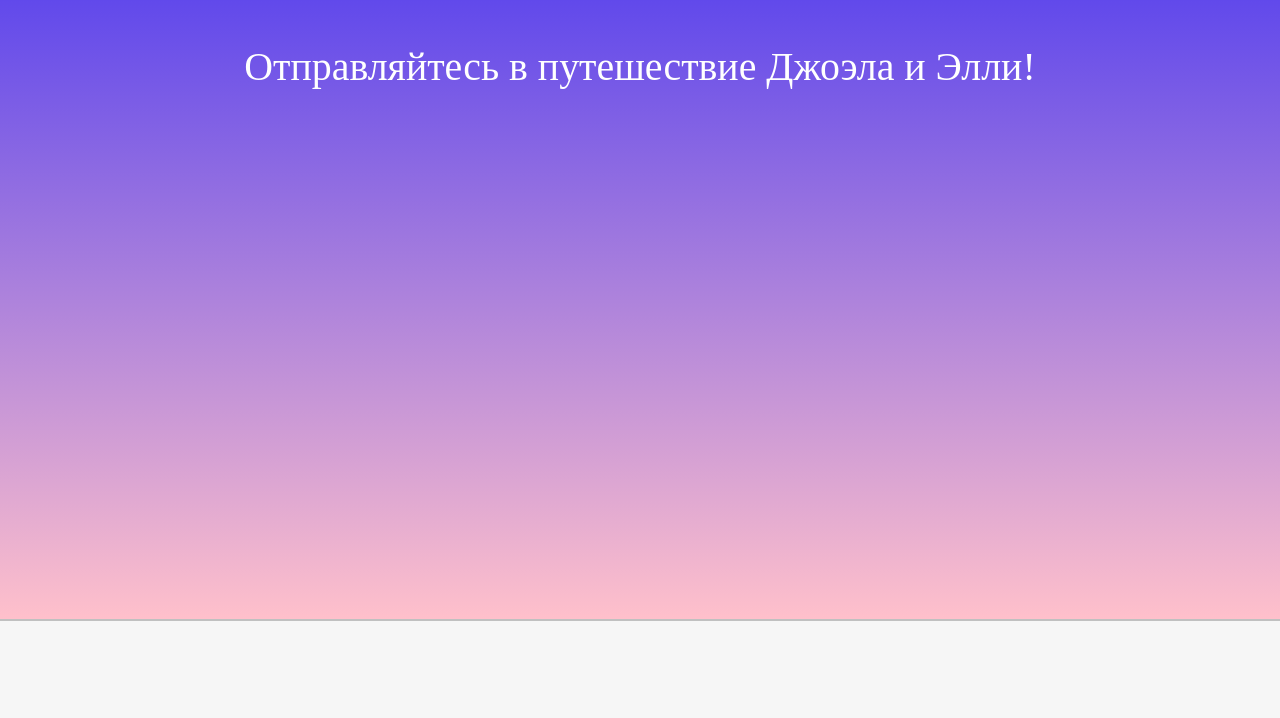
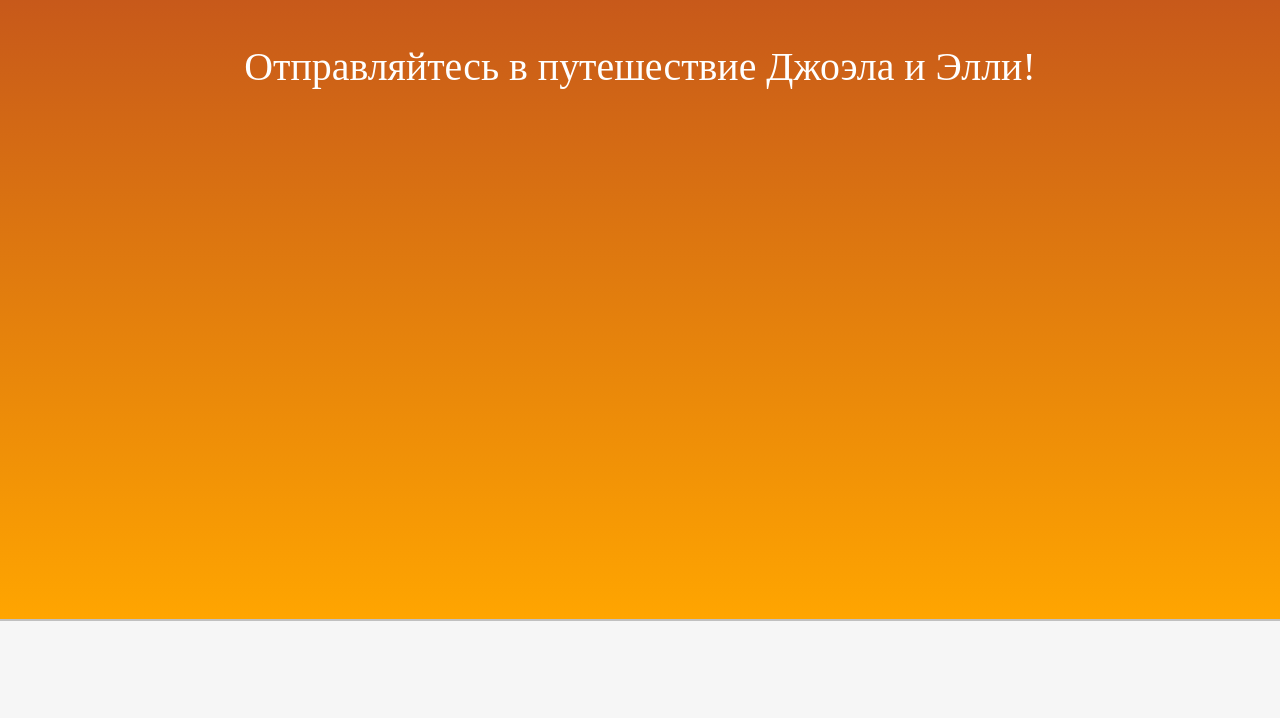
Before and after one commit to leonidluhmanov/website, a plain HTML site: page index.html in a window 1280 px wide. Shown: the part 381-1099 px from the top of the page. Drawn offline with nearby package versions, Linux system fonts and the light colour scheme; a web font is replaced by a local one.

Commit message:
Update styles.css

```diff
--- a/styles.css
+++ b/styles.css
@@ -101,7 +101,7 @@ header.fixed #logo {
 
 #top {
   width: 100%;
-  background:  linear-gradient(blue, pink);
+  background:  linear-gradient(brown, orange);
   background-blend-mode: multiply;
   background-size: cover;
   text-align: center;
```
